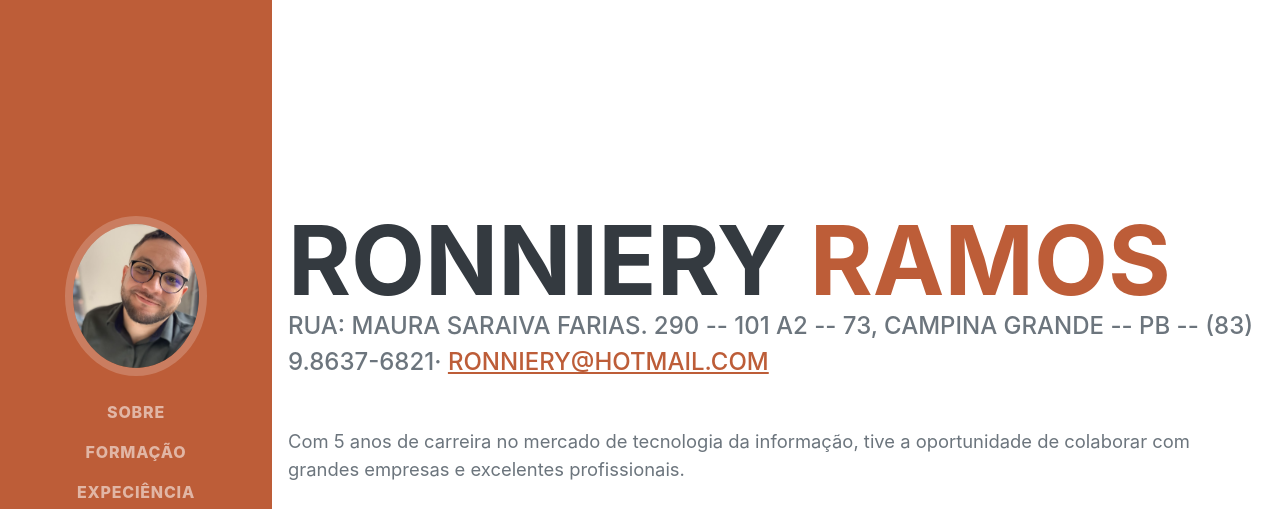
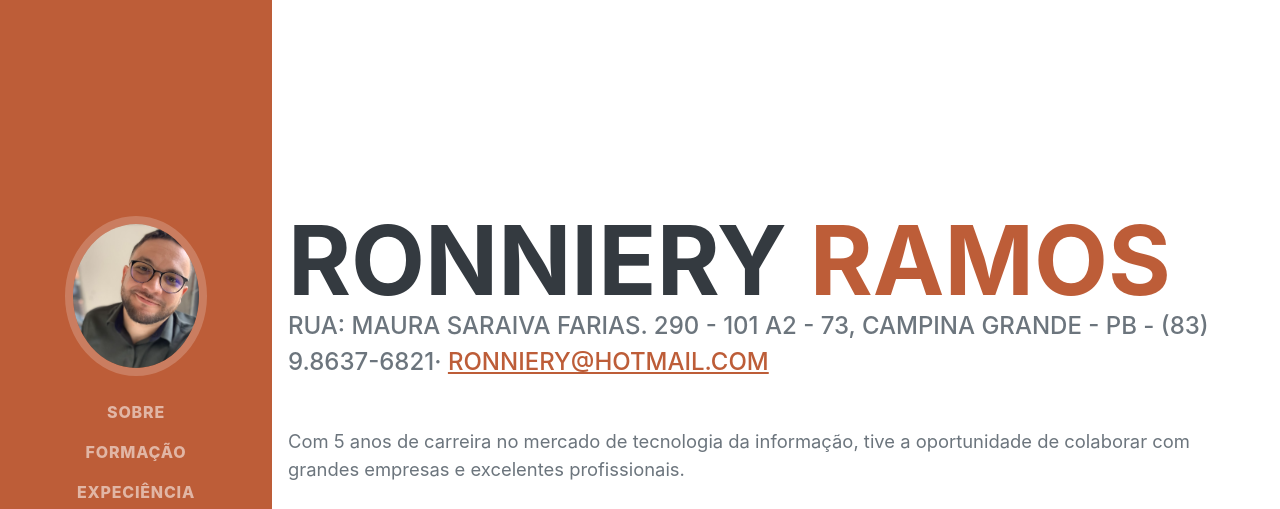
Before and after one commit to lionking-00/Curriculo, a plain HTML site: page index.html in a window 1280 px wide. Shown: the top 509 px of the page. Drawn offline with nearby package versions, Linux system fonts and the light colour scheme; a script that the page names is missing; a web font is replaced by a local one.

Commit message:
Update index.html

```diff
--- a/index.html
+++ b/index.html
@@ -39,7 +39,7 @@
                         <span class="text-primary">Ramos</span>
                     </h1>
                     <div class="subheading mb-5">
-                       Rua: Maura Saraiva Farias. 290 -- 101 A2 -- 73, Campina Grande -- PB -- (83) 9.8637-6821·
+                       Rua: Maura Saraiva Farias. 290 - 101 A2 - 73, Campina Grande - PB - (83) 9.8637-6821·
                         <a href="mailto:name@email.com">ronniery@hotmail.com</a>
                     </div>
                     <p class="lead mb-5">Com 5 anos de carreira no mercado de tecnologia da informação, tive a oportunidade de colaborar com grandes empresas e excelentes profissionais.</p>
```
